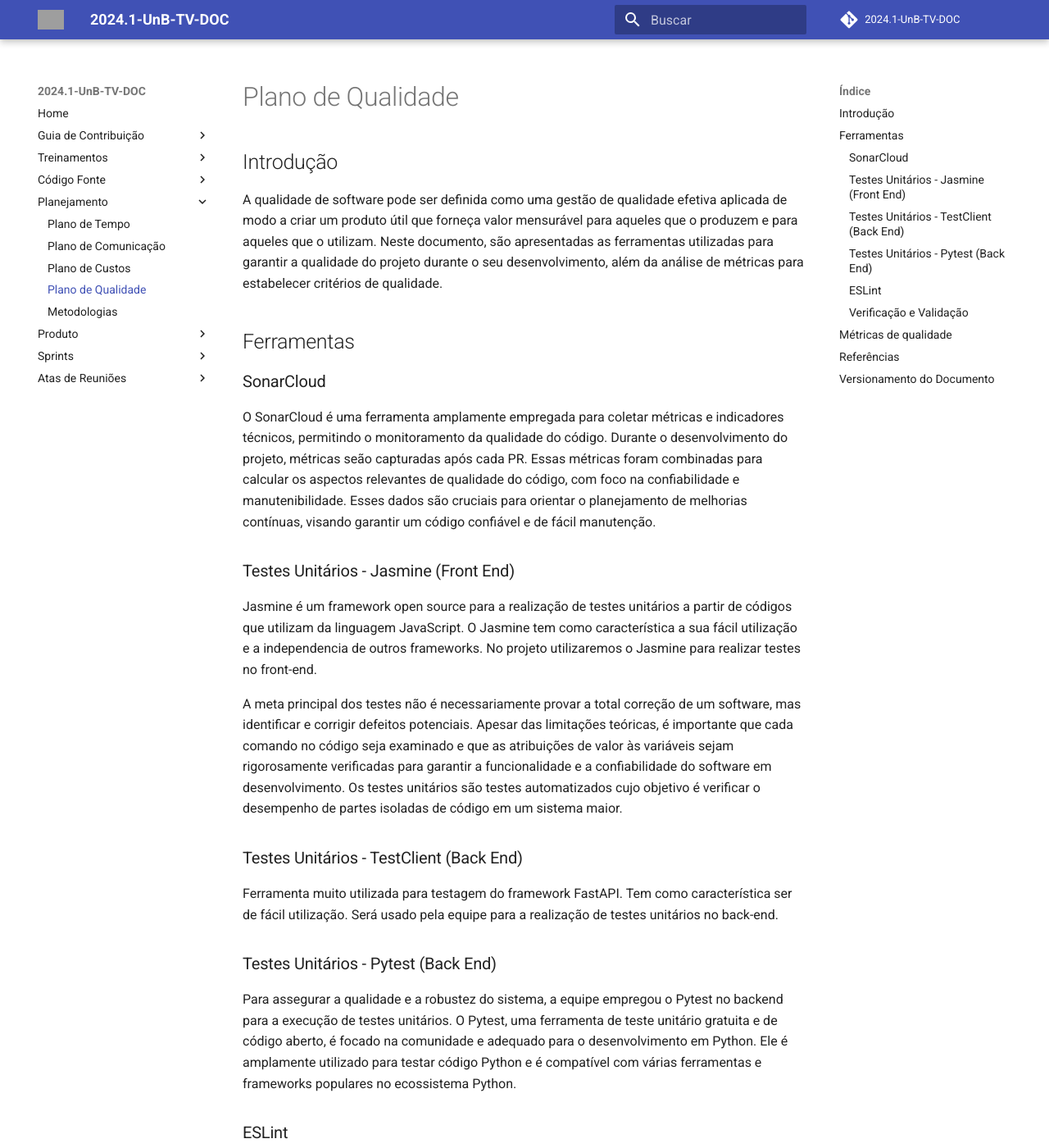
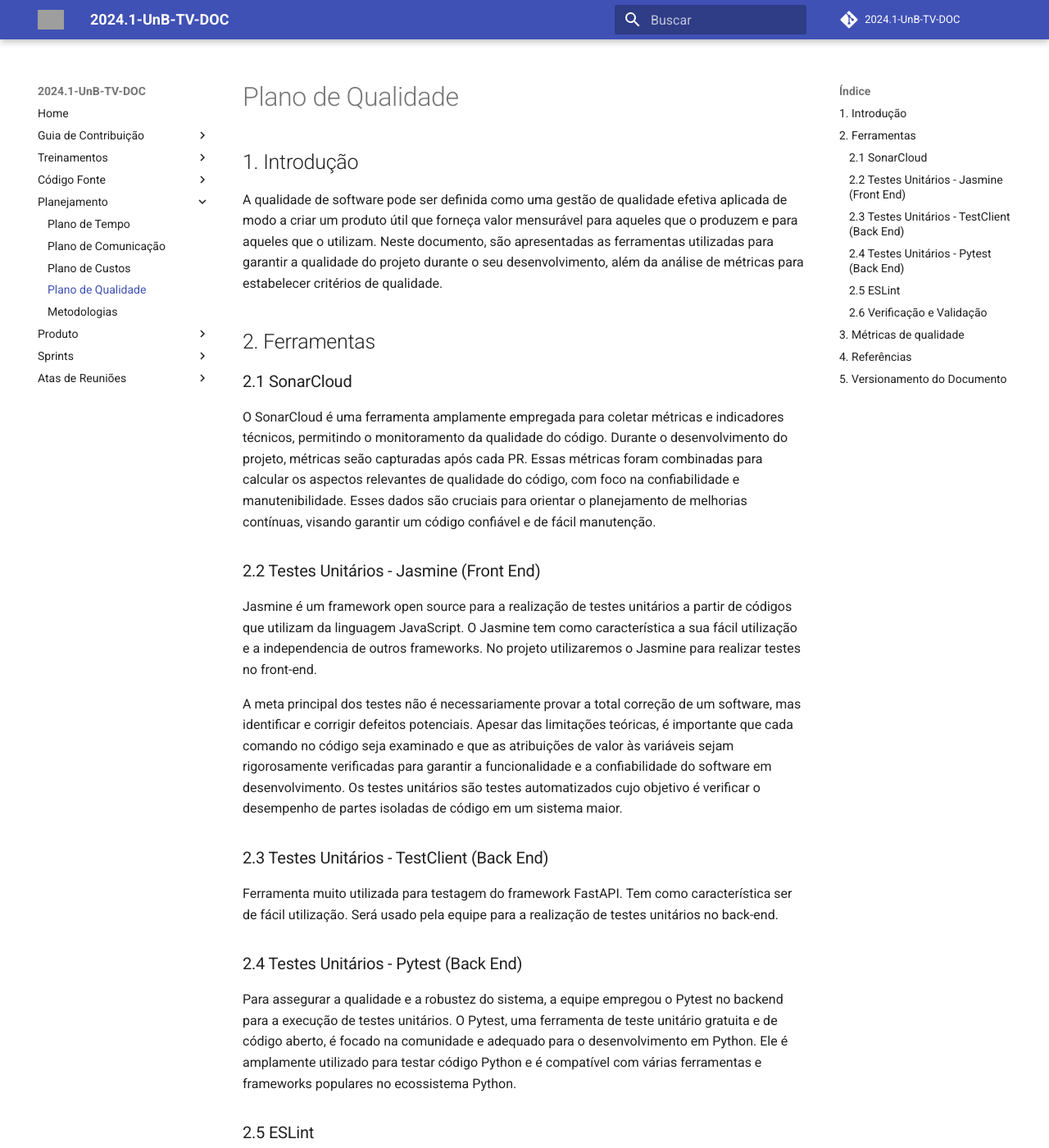
Before and after one commit to fga-eps-mds/2024.1-UnB-TV-DOC, an MkDocs documentation site: the page built from docs/planejamento/PlanoQualidade.md, in a window 1280 px wide and 1400 px high. Shown: the whole window at 82% size. Built offline with MkDocs 1.6.1 and Material for MkDocs 9.7.7, drawn with Linux system fonts in a browser that asks for light colours; comment, search, counter and statistics services are not loaded; some of the changed text lies outside the part shown; grey boxes are pictures that could not be loaded.

Commit message:
Correcoes no padrao do documento

```diff
--- a/docs/planejamento/PlanoQualidade.md
+++ b/docs/planejamento/PlanoQualidade.md
@@ -1,32 +1,34 @@
-## Introdução
+# Plano de Qualidade
+
+## 1. Introdução
 
 A qualidade de software pode ser definida como uma gestão de qualidade efetiva aplicada de modo a criar um produto útil que forneça valor mensurável para aqueles que o produzem e para aqueles que o utilizam. Neste documento, são apresentadas as ferramentas utilizadas para garantir a qualidade do projeto durante o seu desenvolvimento, além da análise de métricas para estabelecer critérios de qualidade.
 
-## Ferramentas
+## 2. Ferramentas
 
-### SonarCloud
+### 2.1 SonarCloud
 
 O SonarCloud é uma ferramenta amplamente empregada para coletar métricas e indicadores técnicos, permitindo o monitoramento da qualidade do código. Durante o desenvolvimento do projeto, métricas seão capturadas após cada PR. Essas métricas foram combinadas para calcular os aspectos relevantes de qualidade do código, com foco na confiabilidade e manutenibilidade. Esses dados são cruciais para orientar o planejamento de melhorias contínuas, visando garantir um código confiável e de fácil manutenção.
 
-### Testes Unitários - Jasmine (Front End)
+### 2.2 Testes Unitários - Jasmine (Front End)
 
 Jasmine é um framework open source para a realização de testes unitários a partir de códigos que utilizam da linguagem JavaScript. O Jasmine tem como característica a sua fácil utilização e a independencia de outros frameworks. No projeto utilizaremos o Jasmine para realizar testes no front-end.
 
 A meta principal dos testes não é necessariamente provar a total correção de um software, mas identificar e corrigir defeitos potenciais. Apesar das limitações teóricas, é importante que cada comando no código seja examinado e que as atribuições de valor às variáveis sejam rigorosamente verificadas para garantir a funcionalidade e a confiabilidade do software em desenvolvimento. Os testes unitários são testes automatizados cujo objetivo é verificar o desempenho de partes isoladas de código em um sistema maior.
 
-### Testes Unitários - TestClient (Back End)
+### 2.3 Testes Unitários - TestClient (Back End)
 
 Ferramenta muito utilizada para testagem do framework FastAPI. Tem como característica ser de fácil utilização. Será usado pela equipe para a realização de testes unitários no back-end.
 
-### Testes Unitários - Pytest (Back End)
+### 2.4 Testes Unitários - Pytest (Back End)
 
 Para assegurar a qualidade e a robustez do sistema, a equipe empregou o Pytest no backend para a execução de testes unitários. O Pytest, uma ferramenta de teste unitário gratuita e de código aberto, é focado na comunidade e adequado para o desenvolvimento em Python. Ele é amplamente utilizado para testar código Python e é compatível com várias ferramentas e frameworks populares no ecossistema Python.
 
-### ESLint
+### 2.5 ESLint
 
 O ESLint é uma ferramenta muito utilizada para fazer a verificação e análise estática de código JavaScript. Ela ajuda os desenvolvedores a garantir a qualidade do código, ao encontrar e relatar possíveis problemas, erros ou práticas inadequadas de programação. O ESLint disponibiliza várias regras configuráveis, que podem ser personalizadas de acordo com as necessidades do projeto, permitindo a aplicação de padrões de codificação consistentes e melhorando a legibilidade, a manutenibilidade e a interoperabilidade do código-fonte.
 
-### Verificação e Validação
+### 2.6 Verificação e Validação
 
 A verificação e validação (V&V) são etapas cruciais para assegurar a funcionalidade e a adequação do produto às necessidades do cliente. A **verificação** se concentra em confirmar se o software realiza suas funções designadas corretamente, enquanto a **validação** verifica se o produto atende aos requisitos e expectativas do cliente.
 
@@ -40,7 +42,7 @@ Para garantir a qualidade do projeto, a equipe adotou as seguintes técnicas de
 
 **Revisão de PRs:** Foi implementada uma prática de verificação de correção de PRs. Antes de mesclar um PR no repositório principal, algum membro da equipe de EPS revisa o código, analisando a lógica, a qualidade, a conformidade com as diretrizes do projeto e identificando possíveis melhorias ou problemas.
 
-## Métricas de qualidade
+## 3. Métricas de qualidade
 
 As métricas de qualidade definidas para o software são:
 
@@ -65,7 +67,7 @@ Através do uso de métricas, é possível identificar as subcaracterísticas re
 | Complexity       | Até 10 de complexidade |
 | Comment Lines Density (%)       | Até 30% de densidade de comentários |
 
-## Referências
+## 4. Referências
 
 > Qualidade de Software. Disponível em: <https://www.devmedia.com.br/qualidade-de-software-engenharia-de-software-29/18209>. Acesso em 05 julho. 2024
 
@@ -78,9 +80,10 @@ Através do uso de métricas, é possível identificar as subcaracterísticas re
 > DELAMARO, Marcio. Introdução ao Teste de Software. Grupo GEN, 2016. E-book. ISBN 9788595155732. Disponível em: <https://integrada.minhabiblioteca.com.br/#/books/9788595155732/>. Acesso em 06 julho. 2024
 
 
-##  Versionamento do Documento
+##  5. Versionamento do Documento
 
 | Data | Versão | Descrição | Autor |
 | :-----: | :-------------: | :---------------: | :-: |
 | 06/07/2024 | 1.0 | Versão inicial do documento | [Vinícius Assumpção de Araújo](https://github.com/viniman27) |
 | 06/07/2024 | 1.1 | Correções estruturais | [Victor Hugo Oliveira Leão](https://github.com/victorleaoo) |
+| 09/07/2024 | 1.2 | Correções no padrão do documento | [Gabriel Roger Amorim da Cruz](https://github.com/GabrielRoger07) |
```
